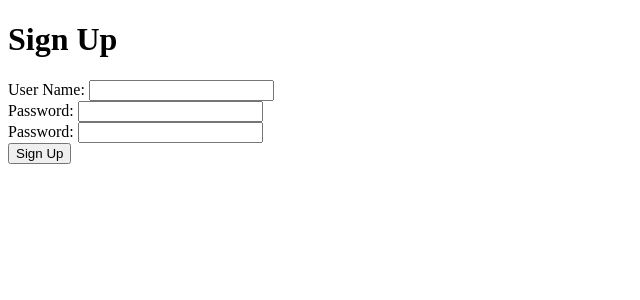
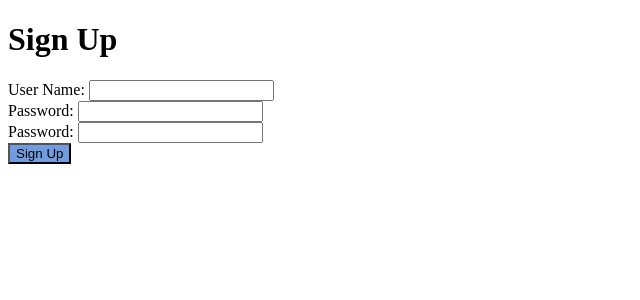
Before and after one commit to YanzhenHuang/CISC3003-Final-Project, a PHP site: page /signup.php in a window 1280 px wide. Shown: the top 300 px of the page, without its empty margins (0-640 px from the left). Run offline with PHP 8.4, Linux system fonts and the light colour scheme.

Commit message:
[signup.php] <Add> Add link to styles.

```diff
--- a/public/signup.php
+++ b/public/signup.php
@@ -6,6 +6,7 @@
     <title>Sign Up</title>
     <meta charset="UTF-8">
     <meta name="viewport" content="width=device-width, initial-scale=1.0">
+    <link rel="stylesheet" href="./css/styles.css">
 </head>
 
 <body>
@@ -29,11 +30,11 @@
             <!-- Confirm Password -->
             <div class="label-and-text-input">
                 <label for="u_pwd">Password: </label>
-                <input type="text" id="u_pwd" name="u_pwd">
+                <input type="text" id="u_confirm_pwd" name="u_confirm_pwd">
             </div>
 
             <!-- Submit Button -->
-            <input type="submit" value="Sign Up"></input>
+            <input type="submit" value="Sign Up" class="submit-btn"></input>
         </form>
     </div>
 
```
